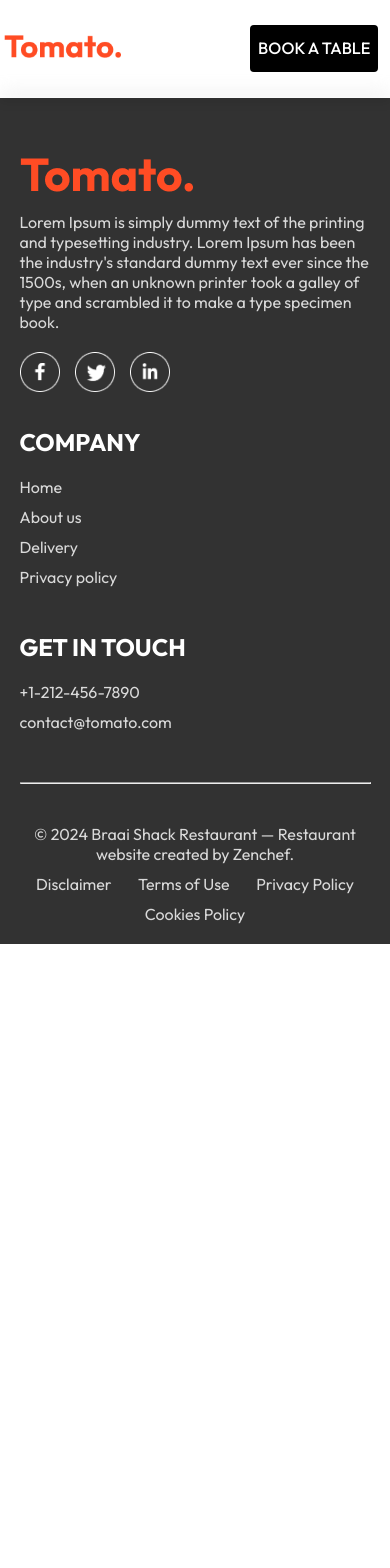
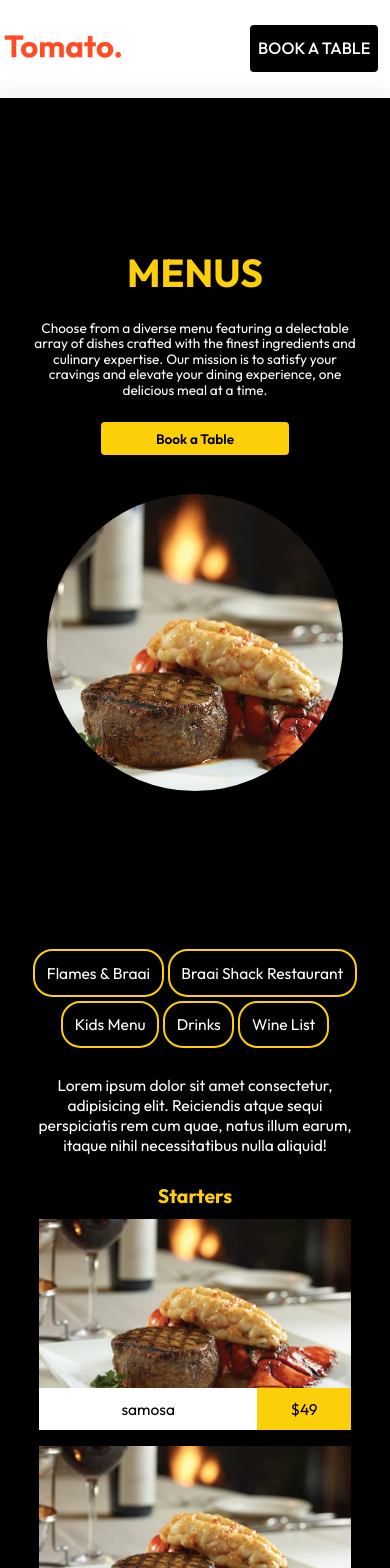
Before and after one commit to CodeErr-Sid/braaishack, a React (Vite) app in the folder frontend/: page /menu in a window 390 px wide. Shown: the top 1568 px of the page. Before the commit the page ends 944 px from the top, so only its background shows below. Built offline with nearby package versions, Linux system fonts and the light colour scheme; no server answers.

Commit message:
cards added

```diff
--- a/frontend/src/App.jsx
+++ b/frontend/src/App.jsx
@@ -10,7 +10,9 @@ import MyOrders from './pages/MyOrders/MyOrders'
 import { ToastContainer } from 'react-toastify';
 import 'react-toastify/dist/ReactToastify.css';
 import Verify from './pages/Verify/Verify'
+
 import Cursor from './components/cursor/Cursor'
+import Menu from './pages/Menu/Menu'
 
 const App = () => {
 
@@ -25,7 +27,7 @@ const App = () => {
         <Navbar setShowLogin={setShowLogin}/>
         <Routes>
           <Route path='/' element={<Home />}/>
-          <Route path='/cart' element={<Cart />}/>
+          <Route path='/menu' element={<Menu/>}/>
           <Route path='/order' element={<PlaceOrder />}/>
           <Route path='/myorders' element={<MyOrders />}/>
           <Route path='/verify' element={<Verify />}/>
--- a/frontend/src/components/Header/Header.jsx
+++ b/frontend/src/components/Header/Header.jsx
@@ -2,24 +2,17 @@ import React from 'react'
 import './Header.css'
 import { assets } from '../../assets/assets'
 
-const Header = () => {
+const Header = ({title , content , btn , imgsrc}) => {
     return (
-        // <div className='header'>
-        //     <div className='header-contents'>
-        //         <h2>Order your favourite food here</h2>
-        //         <p>Choose from a diverse menu featuring a delectable array of dishes crafted with the finest ingredients and culinary expertise. Our mission is to satisfy your cravings and elevate your dining experience, one delicious meal at a time.</p>
-        //         <button>View Menu</button>
-        //     </div>
-        // </div>
         <>
         <div className="header">
             <div className="header-contents">
-                <h2>BRAAI SHAACK</h2>
-                <p>Choose from a diverse menu featuring a delectable array of dishes crafted with the finest ingredients and culinary expertise. Our mission is to satisfy your cravings and elevate your dining experience, one delicious meal at a time.</p>
-                <button>BOOK A TABLE</button>
+                <h2>{title}</h2>
+                <p>{content}</p>
+                <button>{btn}</button>
             </div>
             <div className="header-img">
-                <img src={assets.steek} alt="" />
+                <img src={imgsrc} alt="" />
             </div>
         </div>
         </>
--- /dev/null
+++ b/frontend/src/components/MenuNav/MenuNav.css
@@ -0,0 +1,107 @@
+/* Base Styles */
+.Menubtn {
+  width: 100vw;
+  min-height: 10vh;
+  display: flex;
+  align-items: center;
+  justify-content: center;
+  flex-wrap: wrap;
+  gap: 1vw;
+  padding: 2vw;
+}
+
+.Menubtn button {
+  font-size: 2vw;
+  padding: 1vw 1vw;
+  border-radius: 3vw;
+  background-color: #000000;
+  border: 2px solid #fdcf08;
+  color: rgb(255, 255, 255);
+  transition: 0.5s;
+}
+
+.Menubtn button:hover {
+  background-color: #fdcf08;
+  color: rgb(0, 0, 0);
+}
+
+.btnmain {
+  display: flex;
+  align-items: center;
+  justify-content: center;
+  background-color: #000000;
+  flex-direction: column;
+}
+
+.btnmain p {
+  font-size: 2vw;
+  color: white;
+  text-align: center;
+  padding: 2vw 4vw;
+}
+
+/* Media Queries */
+@media (max-width: 1200px) {
+  .Menubtn button {
+    font-size: 2.5vw;
+    padding: 1.5vw 1.5vw;
+    border-radius: 3.5vw;
+  }
+
+  .btnmain p {
+    font-size: 2.5vw;
+    padding: 3vw 5vw;
+  }
+}
+
+@media (max-width: 992px) {
+  .Menubtn button {
+    font-size: 3vw;
+    padding: 2vw 2vw;
+    border-radius: 4vw;
+  }
+
+  .btnmain p {
+    font-size: 3vw;
+    padding: 4vw 6vw;
+  }
+}
+
+@media (max-width: 768px) {
+  .Menubtn button {
+    font-size: 3.5vw;
+    padding: 2.5vw 2.5vw;
+    border-radius: 4.5vw;
+  }
+
+  .btnmain p {
+    font-size: 3.5vw;
+    padding: 4vw 6vw;
+  }
+}
+
+@media (max-width: 576px) {
+  .Menubtn button {
+    font-size: 4vw;
+    padding: 3vw 3vw;
+    border-radius: 5vw;
+  }
+
+  .btnmain p {
+    font-size: 4vw;
+    padding: 5vw 7vw;
+  }
+}
+
+@media (max-width: 360px) {
+  .Menubtn button {
+    font-size: 5vw;
+    padding: 3.5vw 3.5vw;
+    border-radius: 6vw;
+  }
+
+  .btnmain p {
+    font-size: 5vw;
+    padding: 6vw 8vw;
+  }
+}
--- /dev/null
+++ b/frontend/src/components/MenuNav/MenuNav.jsx
@@ -0,0 +1,31 @@
+import React from "react";
+import "./MenuNav.css";
+
+const MenuNav = ({ title }) => {
+  let Menubtndata = [
+    "Flames & Braai",
+    "Braai Shack Restaurant",
+    "Kids Menu",
+    "Drinks",
+    "Wine List",
+  ];
+
+  return (
+    <>
+      <div className="btnmain">
+        <div className="Menubtn">
+          {Menubtndata.map((data, index) => {
+            return <button>{data}</button>;
+          })}
+        </div>
+        <p>
+          Lorem ipsum dolor sit amet consectetur, adipisicing elit. Reiciendis
+          atque sequi perspiciatis rem cum quae, natus illum earum, itaque nihil
+          necessitatibus nulla aliquid!
+        </p>
+      </div>
+    </>
+  );
+};
+
+export default MenuNav;
--- /dev/null
+++ b/frontend/src/components/Menucards/Menucards.css
@@ -0,0 +1,118 @@
+.cardmain {
+  width: 100vw;
+  min-height: 10vh;
+  background-color: #000000;
+  padding: 2vw;
+  display: flex;
+  align-items: center;
+  justify-content: center;
+  flex-direction: column;
+}
+
+.cardmain h1 {
+  color: #fdcf08;
+  font-size: 2.5vw;
+}
+
+.cardmain .cards {
+  display: flex;
+  justify-content: center;
+  align-items: center;
+  flex-wrap: wrap;
+}
+
+.cardmain .cards .card {
+  width: 20vw;
+  height: 40vh;
+  background-color: black;
+  display: flex;
+  align-items: center;
+  justify-content: center;
+  flex-direction: column;
+  margin: 1vw;
+}
+
+.card .cardimg {
+  width: 100%;
+  height: 80%;
+}
+
+.cardimg img {
+  width: 100%;
+  height: 100%;
+  object-fit: cover;
+}
+
+.card .cardcontent {
+  width: 100%;
+  height: 20%;
+  display: flex;
+  align-items: center;
+  justify-content: center;
+  font-size: 2vw;
+}
+
+.card .cardcontent .product_name {
+  width: 70%;
+  height: 100%;
+  background-color: rgb(255, 255, 255);
+  display: flex;
+  align-items: center;
+  justify-content: center;
+}
+
+.card .cardcontent .product_price {
+  width: 30%;
+  height: 100%;
+  background-color: #fdcf08;
+  display: flex;
+  align-items: center;
+  justify-content: center;
+}
+
+/* Media Queries */
+
+@media (max-width: 1024px) {
+  .cardmain h1 {
+    font-size: 3vw;
+  }
+
+  .cardmain .cards .card {
+    width: 30vw;
+    height: 35vh;
+  }
+
+  .card .cardcontent {
+    font-size: 2.5vw;
+  }
+}
+
+@media (max-width: 768px) {
+  .cardmain h1 {
+    font-size: 4vw;
+  }
+
+  .cardmain .cards .card {
+    width: 40vw;
+    height: 30vh;
+  }
+
+  .card .cardcontent {
+    font-size: 3vw;
+  }
+}
+
+@media (max-width: 480px) {
+  .cardmain h1 {
+    font-size: 5vw;
+  }
+
+  .cardmain .cards .card {
+    width: 80vw;
+    height: 25vh;
+  }
+
+  .card .cardcontent {
+    font-size: 4vw;
+  }
+}
--- /dev/null
+++ b/frontend/src/components/Menucards/Menucards.jsx
@@ -0,0 +1,53 @@
+import React from "react";
+import "./Menucards.css";
+import { assets } from "../../assets/assets";
+
+const Menucards = () => {
+  let cards = [
+    {
+      img: assets.steek,
+      productname: "samosa",
+      productprice: "$49",
+    },
+    {
+      img: assets.steek,
+      productname: "samosa",
+      productprice: "$49",
+    },
+    {
+      img: assets.steek,
+      productname: "samosa",
+      productprice: "$49",
+    },
+    {
+      img: assets.steek,
+      productname: "samosa",
+      productprice: "$49",
+    },
+  ];
+
+  return (
+    <>
+      <div className="cardmain">
+        <h1>Starters</h1>
+        <div className="cards">
+          {cards.map((card, index) => {
+            return (
+              <div className="card">
+                <div className="cardimg">
+                    <img src={card.img} alt="" />
+                </div>
+                <div className="cardcontent">
+                  <div className="product_name">{card.productname}</div>
+                  <div className="product_price">{card.productprice}</div>
+                </div>
+              </div>
+            );
+          })}
+        </div>
+      </div>
+    </>
+  );
+};
+
+export default Menucards;
--- a/frontend/src/components/Navbar/Navbar.jsx
+++ b/frontend/src/components/Navbar/Navbar.jsx
@@ -21,7 +21,7 @@ const Navbar = ({ setShowLogin }) => {
     <div className='navbar'>
       <Link to='/'><img className='logo' src={assets.logo} alt="" /></Link>
       <ul className="navbar-menu">
-        <Link to="/" onClick={() => setMenu("MENUS")} className={`${menu === "MENUS" ? "active" : ""}`}>MENUS</Link>
+        <Link to="/menu" onClick={() => setMenu("MENUS")} className={`${menu === "MENUS" ? "active" : ""}`}>MENUS</Link>
         <a href='#explore-menu' onClick={() => setMenu("PHOTOS")} className={`${menu === "PHOTOS" ? "active" : ""}`}>PHOTOS</a>
         <a href='#app-download' onClick={() => setMenu("REVIEWS")} className={`${menu === "REVIEWS" ? "active" : ""}`}>REVIEWS</a>
         <a href='#footer' onClick={() => setMenu("EVENTS")} className={`${menu === "EVENTS" ? "active" : ""}`}>EVENTS</a>
--- a/frontend/src/components/Reservation_Table/Reservation_Table.css
+++ b/frontend/src/components/Reservation_Table/Reservation_Table.css
@@ -57,6 +57,7 @@
 
 .reservation-form h1{
     color: #fdcf08;
+    font-size: 3vw;
 }
 
 .reservation-form input{
--- a/frontend/src/pages/Home/Home.jsx
+++ b/frontend/src/pages/Home/Home.jsx
@@ -13,14 +13,14 @@ import Events_F from '../../components/Events_F/Events_F'
 
 import Event from '../../components/Events/Event'
 import Reservation_Table from '../../components/Reservation_Table/Reservation_Table'
+import { assets } from '../../assets/assets'
+
 
 const Home = () => {
 
-  const [category,setCategory] = useState("All")
-
   return (
     <>
-      <Header/>
+      <Header title={"BRAAI SHAACK"} content={"Choose from a diverse menu featuring a delectable array of dishes crafted with the finest ingredients and culinary expertise. Our mission is to satisfy your cravings and elevate your dining experience, one delicious meal at a time."} btn={'BOOK TABLE NOW'} imgsrc={assets.steek} />
       <Story/>
       <ResturentOption/>
       <FeaturedProducts/>
--- /dev/null
+++ b/frontend/src/pages/Menu/Menu.jsx
@@ -0,0 +1,20 @@
+import React from 'react'
+import Header from '../../components/Header/Header'
+import { assets } from '../../assets/assets'
+import MenuNav from '../../components/MenuNav/MenuNav'
+import Menucards from '../../components/Menucards/Menucards'
+
+const Menu = () => {
+
+
+  return (
+    <>
+    {/* resuable header component */}
+    <Header title={"MENUS"} content={"Choose from a diverse menu featuring a delectable array of dishes crafted with the finest ingredients and culinary expertise. Our mission is to satisfy your cravings and elevate your dining experience, one delicious meal at a time."} btn={"Book a Table"} imgsrc={assets.steek}  />
+    <MenuNav/>
+    <Menucards/>
+    </>
+  )
+}
+
+export default Menu
```
